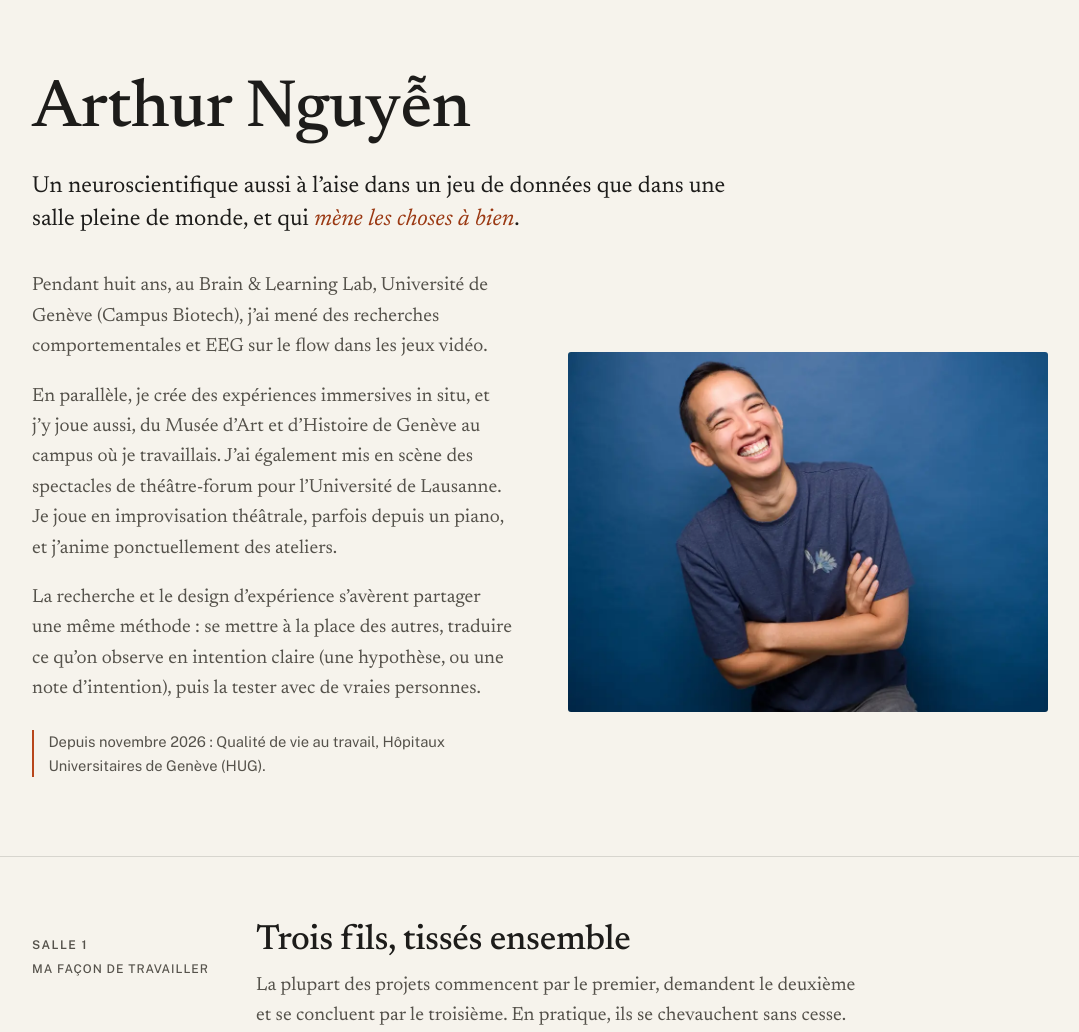
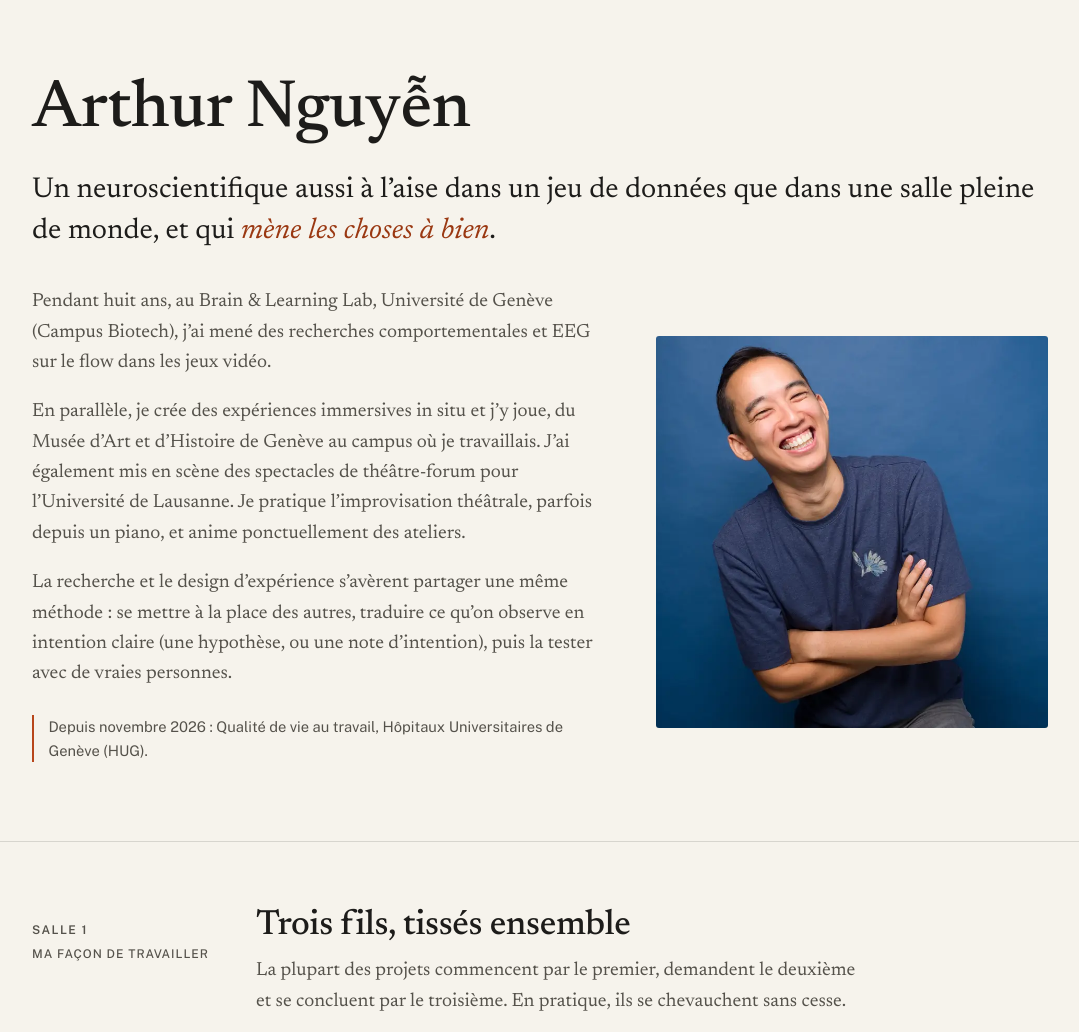
Before and after one commit to ArthurNguyen/ArthurNguyen.github.io, a PHP site: page /fr/ in a window 1280 px wide. Shown: the part 66-1098 px from the top of the page, without its empty margins (100-1179 px from the left). Run offline with PHP 8.4, Linux system fonts and the light colour scheme.

Commit message:
Intro: squarer photo, wider text, fuller opening line; FR wording

```diff
--- a/assets/style.css
+++ b/assets/style.css
@@ -376,3 +376,9 @@ nav a.here { color: var(--ink); text-decoration: underline; text-decoration-colo
 .hero .hero-text p { max-width: none; }
 .hero .hero-text .now { margin-top: 1.6rem; }
 @media (max-width: 860px) { .hero .wrap { row-gap: 1.6rem; } }
+
+/* Hero v3: wider text column, squarer photo, fuller opening line */
+.hero .wrap { grid-template-columns: 1.45fr 1fr; }
+.hero .hero-head .lede { max-width: none; font-size: clamp(1.45rem, 2.3vw, 1.8rem); }
+.hero .portrait img { aspect-ratio: 1 / 1; object-fit: cover; object-position: 47% 40%; }
+@media (max-width: 860px) { .hero .portrait img { aspect-ratio: 4 / 3; } }
--- a/fr/index.html
+++ b/fr/index.html
@@ -45,7 +45,7 @@
       </div>
       <div class="hero-text">
         <p class="reveal d3">Pendant huit ans, au Brain &amp; Learning Lab, Université de Genève (Campus Biotech), j’ai mené des recherches comportementales et EEG sur le flow dans les jeux vidéo.</p>
-        <p class="reveal d3">En parallèle, je crée des expériences immersives in situ, et j’y joue aussi, du Musée d’Art et d’Histoire de Genève au campus où je travaillais. J’ai également mis en scène des spectacles de théâtre-forum pour l’Université de Lausanne. Je joue en improvisation théâtrale, parfois depuis un piano, et j’anime ponctuellement des ateliers.</p>
+        <p class="reveal d3">En parallèle, je crée des expériences immersives in situ et j’y joue, du Musée d’Art et d’Histoire de Genève au campus où je travaillais. J’ai également mis en scène des spectacles de théâtre-forum pour l’Université de Lausanne. Je pratique l’improvisation théâtrale, parfois depuis un piano, et anime ponctuellement des ateliers.</p>
         <p class="reveal d3">La recherche et le design d’expérience s’avèrent partager une même méthode : se mettre à la place des autres, traduire ce qu’on observe en intention claire (une hypothèse, ou une note d’intention), puis la tester avec de vraies personnes.</p>
         <p class="now reveal d4">Depuis novembre 2026 : Qualité de vie au travail, Hôpitaux Universitaires de Genève (HUG).</p>
       </div>
```
